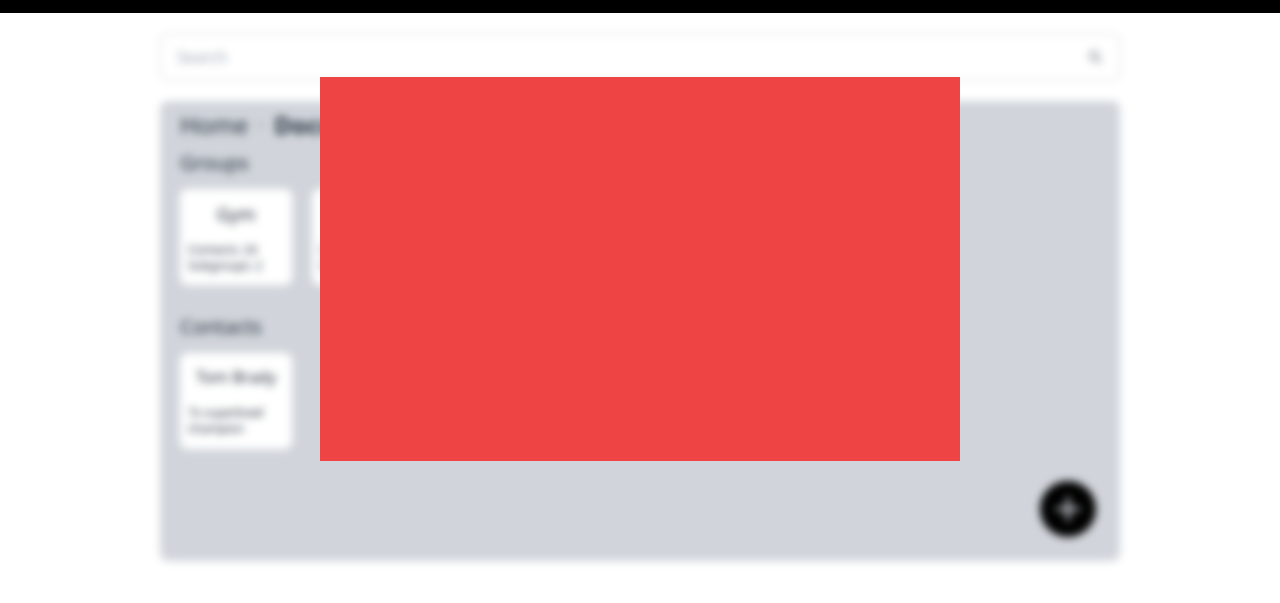
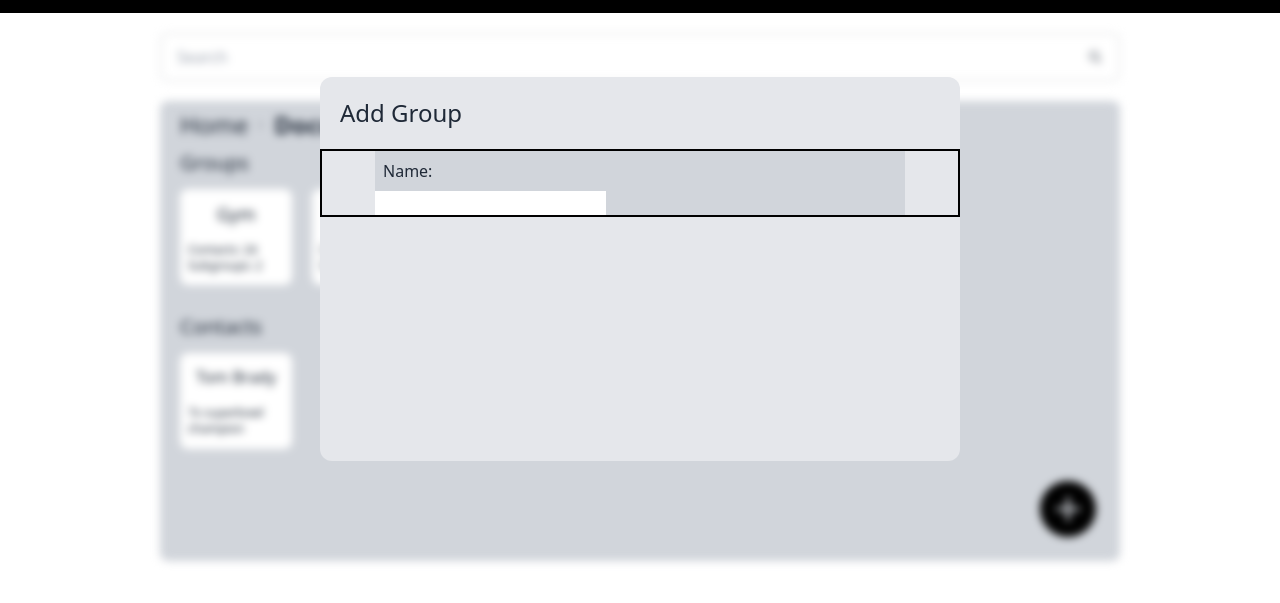
Before and after one commit to stevesarb/Contaxt, a website: page index.html in a window 1280 px wide. Shown: the part 67-670 px from the top of the page. Drawn offline with Linux system fonts and the light colour scheme.

Commit message:
Worked on Add Group modal a bit

```diff
--- a/index.html
+++ b/index.html
@@ -145,8 +145,19 @@
         </main>
 
         <!-- Add Group Modal -->
-        <div id="add_group_modal" class="absolute top-36 left-1/4 w-1/2 h-96 bg-red-500">
+        <div id="add_group_modal" class="absolute top-36 left-1/4 w-1/2 h-96 rounded-xl bg-gray-200">
 
+            <h2 class="text-2xl m-5">Add Group</h2>
+
+            <!-- Inputs Container -->
+            <div class="flex flex-col items-center w-full h-fit border-2 border-black">
+
+                <!-- Name Input -->
+                <div class="w-5/6 h-fit bg-gray-300">
+                    <p class="m-2">Name:</p>
+                    <input type="text">
+                </div>
+            </div>
         </div>
     </body>
 </html>
```
Also changed, not shown: output.css.
